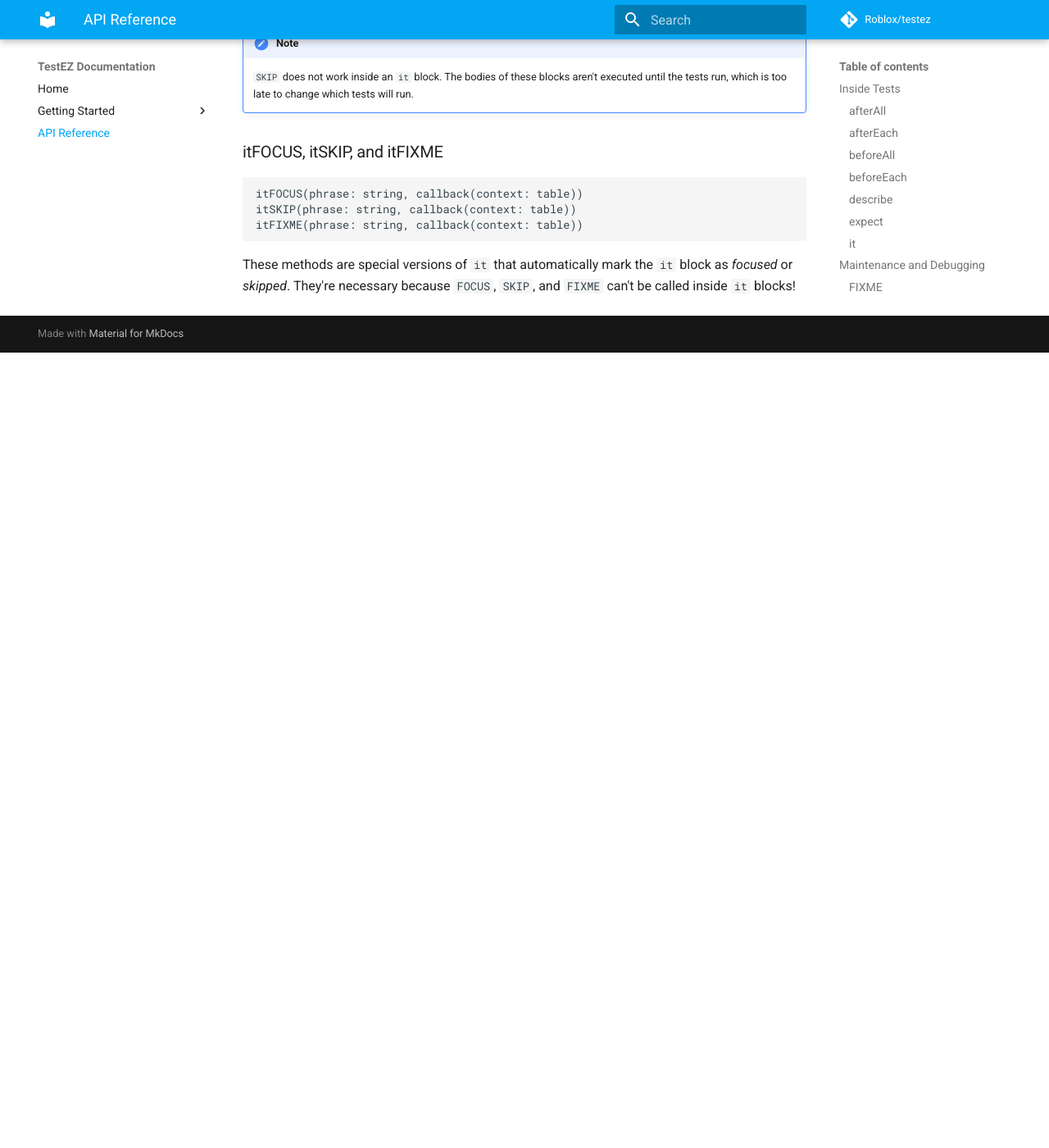
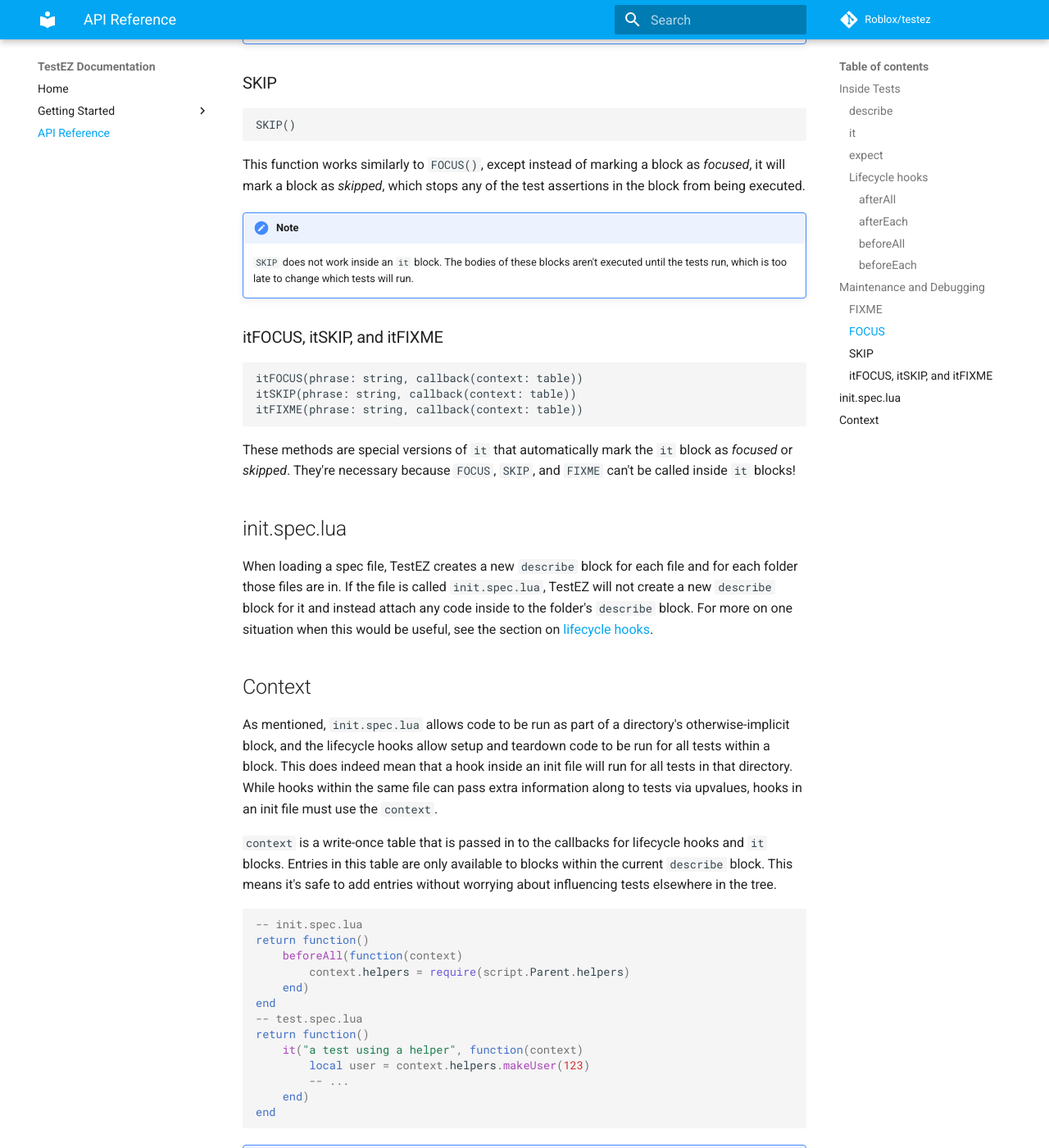
Before and after one commit to Roblox/testez, an MkDocs documentation site: the page built from docs/api-reference.md, in a window 1280 px wide and 1400 px high, scrolled down 5559 px. Shown: the whole window at 82% size. Built offline with MkDocs 1.6.1 and Material for MkDocs 9.7.7, drawn with Linux system fonts in a browser that asks for light colours; comment, search, counter and statistics services are not loaded; old or Windows-style settings are respelled for this version of MkDocs; before the commit the page ends 5989 px from its top, so only the background shows below that; some of the changed text lies outside the part shown.

Commit message:
Add information about Context, init.spec, lifecycle hooks

````diff
--- a/docs/api-reference.md
+++ b/docs/api-reference.md
@@ -1,118 +1,4 @@
 ## Inside Tests
-
-### afterAll
-```
-afterAll(callback(context: table))
-```
-
-Returns a function after all the tests within its scope run. This is useful if you want to clean up some global state that is used by other tests within its scope.
-
-For example:
-
-```lua
-local DEFAULT_STATE = {
-	hello = "world",
-}
-
-local globalState = DEFAULT_STATE
-
-afterAll(function()
-	globalState = DEFAULT_STATE
-end)
-
-it("SHOULD read globalState", function()
-	expect(globalState.hello).to.equal("world")
-end)
-
-it("SHOULD insert globalState", function()
-	globalState.foo = "bar"
-	expect(globalState.foo).to.equal("bar")
-end)
-```
-
-!!!note
-	If you want to run some cleanup after every test instead of all tests, use `afterEach` instead.
-
-### afterEach
-```
-afterEach(callback(context: table))
-```
-
-Returns a function after each of the tests within its scope. This is useful if you want to cleanup some temporary state that is created by each test.
-
-```lua
-local DEFAULT_STATE = {
-	hello = "world",
-}
-
-local globalState = DEFAULT_STATE
-
-afterEach(function()
-	globalState = DEFAULT_STATE
-end)
-
-it("SHOULD read globalState", function()
-	expect(globalState.hello).to.equal("world")
-end)
-
-it("SHOULD insert globalState", function()
-	globalState.foo = "bar"
-	expect(globalState.foo).to.equal("bar")
-end)
-```
-
-### beforeAll
-```
-beforeAll(callback(context: table))
-```
-Runs a function before any of the tests within its scope run. This is useful if you want to set up state that will be used by other tests within its scope.
-
-For example:
-
-```lua
-local globalState = {}
-
-beforeAll(function()
-	globalState.foo = "bar"
-end)
-
-it("SHOULD have access to globalState", function()
-	expect(globalState.foo).to.equal("bar")
-end)
-```
-
-!!!note
-	If you want to run a function before each test instead of before all tests, use `beforeEach` instead.
-
-### beforeEach
-```
-beforeEach(callback(context: table))
-```
-
-Runs a function before each of the tests within its scope. This is useful if you want to reset global state that will be used by other tests within its scope.
-
-For example:
-
-```lua
-local globalState = {}
-
-beforeEach(function()
-	globalState.foo = 100
-end)
-
-it("SHOULD be able to read foo", function()
-	expect(globalState.foo).to.equal(100)
-end)
-
-it("SHOULD be able to write foo", function()
-	globalState.foo = globalState.foo / 2
-	expect(globalState.foo).to.equal(50)
-end)
-```
-
-!!!note
-	If you only need to run some setup code once, before any tests run, use `beforeAll` instead.
-
 
 ### describe
 ```
@@ -130,6 +16,21 @@
 	it("should be moldy", function()
 		expect(cheese.moldy).to.equal(true)
 	end)
+end)
+```
+
+### it
+```
+it(phrase: string, callback(context: table))
+```
+
+This function creates a new 'it' block. These blocks correspond to the **behaviors** that should be expected of the thing you're testing.
+
+For example:
+
+```lua
+it("should add 1 and 1", function()
+	expect(1 + 1).to.equal(2)
 end)
 ```
 
@@ -182,20 +83,131 @@
 end).never.to.throw("bar")
 ```
 
-### it
+### Lifecycle hooks
+
+The lifecycle hooks are a collection of blocks similar to `it` blocks. They
+can be used to collect setup and teardown code into a common place.
+
+When placed in an `init.spec.lua` file, these hooks will run for all tests
+within that folder.
+
+!!! note
+	The callbacks in the lifecycle hooks are run after all `describe` blocks'
+	callbacks. Be careful not to count on setup or teardown code applying to
+	code not inside an `it` block.
+
+#### afterAll
 ```
-it(phrase: string, callback(context: table))
+afterAll(callback(context: table))
 ```
 
-This function creates a new 'it' block. These blocks correspond to the **behaviors** that should be expected of the thing you're testing.
+Returns a function after all the tests within its scope run. This is useful if you want to clean up some global state that is used by other tests within its scope.
 
 For example:
 
 ```lua
-it("should add 1 and 1", function()
-	expect(1 + 1).to.equal(2)
+local DEFAULT_STATE = {
+	hello = "world",
+}
+
+local globalState = DEFAULT_STATE
+
+afterAll(function()
+	globalState = DEFAULT_STATE
+end)
+
+it("SHOULD read globalState", function()
+	expect(globalState.hello).to.equal("world")
+end)
+
+it("SHOULD insert globalState", function()
+	globalState.foo = "bar"
+	expect(globalState.foo).to.equal("bar")
 end)
 ```
+
+!!!note
+	If you want to run some cleanup after every test instead of all tests, use `afterEach` instead.
+
+#### afterEach
+```
+afterEach(callback(context: table))
+```
+
+Returns a function after each of the tests within its scope. This is useful if you want to cleanup some temporary state that is created by each test.
+
+```lua
+local DEFAULT_STATE = {
+	hello = "world",
+}
+
+local globalState = DEFAULT_STATE
+
+afterEach(function()
+	globalState = DEFAULT_STATE
+end)
+
+it("SHOULD read globalState", function()
+	expect(globalState.hello).to.equal("world")
+end)
+
+it("SHOULD insert globalState", function()
+	globalState.foo = "bar"
+	expect(globalState.foo).to.equal("bar")
+end)
+```
+
+#### beforeAll
+```
+beforeAll(callback(context: table))
+```
+Runs a function before any of the tests within its scope run. This is useful if you want to set up state that will be used by other tests within its scope.
+
+For example:
+
+```lua
+local globalState = {}
+
+beforeAll(function()
+	globalState.foo = "bar"
+end)
+
+it("SHOULD have access to globalState", function()
+	expect(globalState.foo).to.equal("bar")
+end)
+```
+
+!!!note
+	If you want to run a function before each test instead of before all tests, use `beforeEach` instead.
+
+#### beforeEach
+```
+beforeEach(callback(context: table))
+```
+
+Runs a function before each of the tests within its scope. This is useful if you want to reset global state that will be used by other tests within its scope.
+
+For example:
+
+```lua
+local globalState = {}
+
+beforeEach(function()
+	globalState.foo = 100
+end)
+
+it("SHOULD be able to read foo", function()
+	expect(globalState.foo).to.equal(100)
+end)
+
+it("SHOULD be able to write foo", function()
+	globalState.foo = globalState.foo / 2
+	expect(globalState.foo).to.equal(50)
+end)
+```
+
+!!!note
+	If you only need to run some setup code once, before any tests run, use `beforeAll` instead.
 
 ## Maintenance and Debugging
 
@@ -257,3 +269,45 @@
 ```
 
 These methods are special versions of `it` that automatically mark the `it` block as *focused* or *skipped*. They're necessary because `FOCUS`, `SKIP`, and `FIXME` can't be called inside `it` blocks!
+
+## init.spec.lua
+
+When loading a spec file, TestEZ creates a new `describe` block for each file
+and for each folder those files are in. If the file is called `init.spec.lua`,
+TestEZ will not create a new `describe` block for it and instead attach any code
+inside to the folder's `describe` block. For more on one situation when this
+would be useful, see the section on [lifecycle hooks](#lifecycle-hooks).
+
+## Context
+
+As mentioned, `init.spec.lua` allows code to be run as part of a directory's
+otherwise-implicit block, and the lifecycle hooks allow setup and teardown code
+to be run for all tests within a block. This does indeed mean that a hook inside
+an init file will run for all tests in that directory. While hooks within the
+same file can pass extra information along to tests via upvalues, hooks in an
+init file must use the `context`.
+
+`context` is a write-once table that is passed in to the callbacks for lifecycle
+hooks and `it` blocks. Entries in this table are only available to blocks within
+the current `describe` block. This means it's safe to add entries without
+worrying about influencing tests elsewhere in the tree.
+
+```lua
+-- init.spec.lua
+return function()
+	beforeAll(function(context)
+		context.helpers = require(script.Parent.helpers)
+	end)
+end
+-- test.spec.lua
+return function()
+	it("a test using a helper", function(context)
+		local user = context.helpers.makeUser(123)
+		-- ...
+	end)
+end
+```
+
+!!! note
+	Context is not available to `describe` blocks since they run before any
+	lifecycle hooks or `it` blocks.
````
